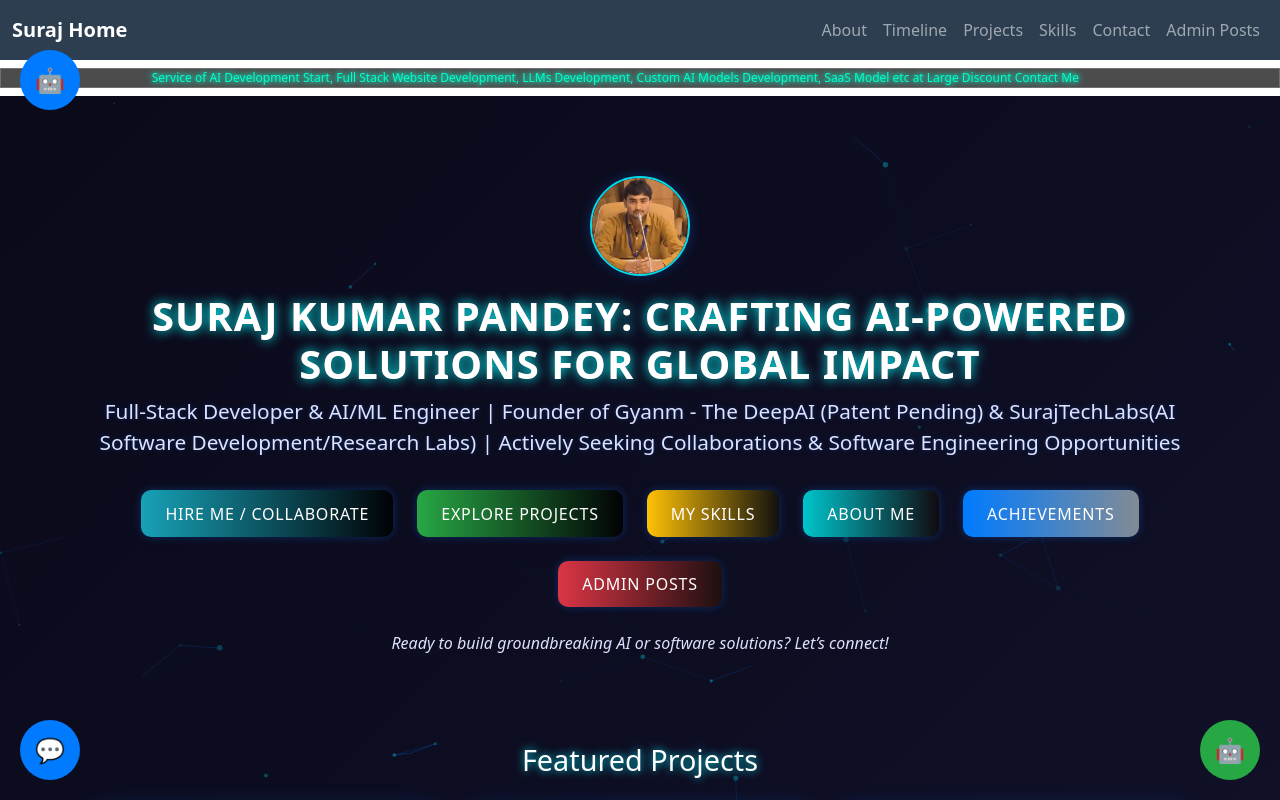
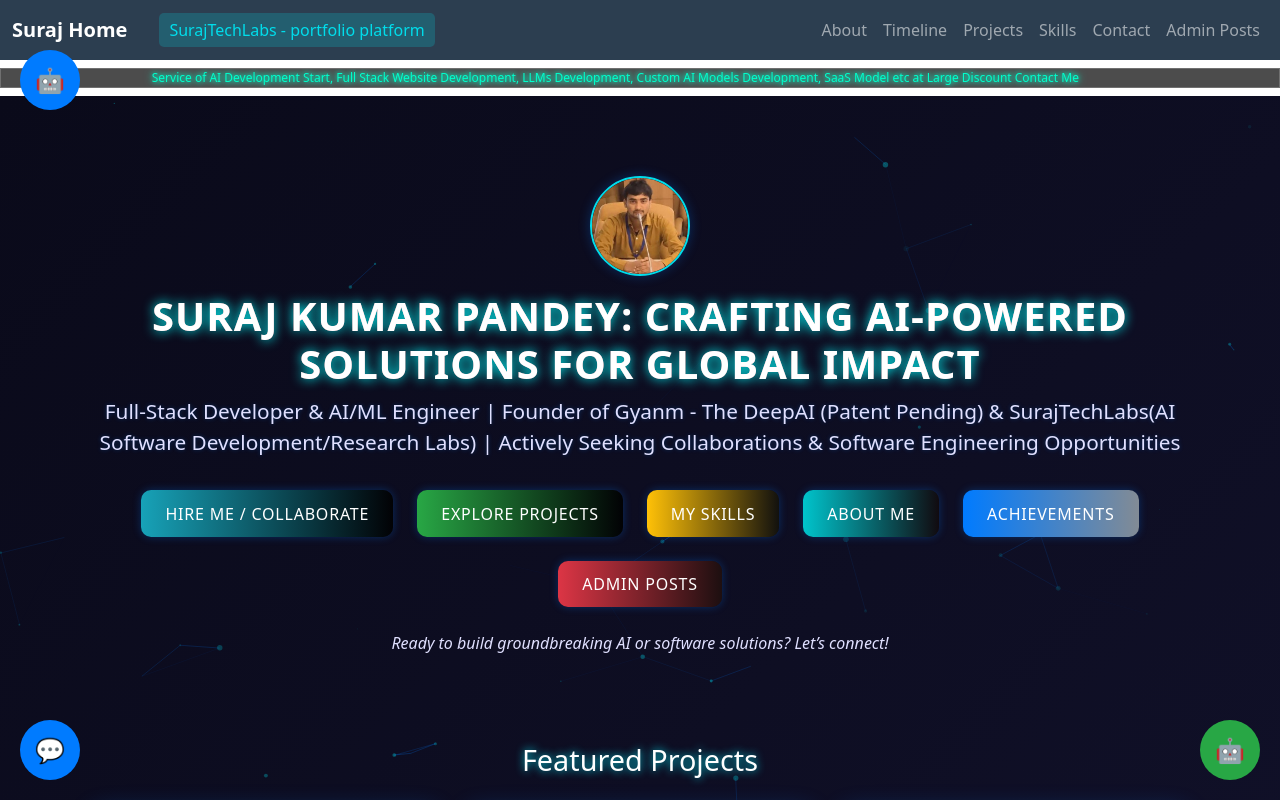
Before and after one commit to surajpandey111/suraj-portfolio, a React (Create React App) app: page / in a window 1280 px wide. Shown: the top 800 px of the page. Built offline with nearby package versions, Linux system fonts and the light colour scheme.

Commit message:
Updated for surajtechlabs, fixed details

```diff
--- a/src/App.js
+++ b/src/App.js
@@ -25,6 +25,9 @@ import React from "react";
         <nav className="navbar navbar-expand-lg navbar-dark" style={{ backgroundColor: '#2c3e50', minHeight: '60px' }}>
           <div className="container-fluid">
             <Link className="navbar-brand fw-bold" to="/">Suraj Home</Link>
+            <span className="navbar-text mx-3" style={{ color: '#00ddeb', backgroundColor: 'rgba(0, 221, 235, 0.2)', padding: '5px 10px', borderRadius: '5px' }}>
+            SurajTechLabs - portfolio platform
+          </span>
             <button className="navbar-toggler" data-bs-toggle="collapse" data-bs-target="#navbarNav">
               <span className="navbar-toggler-icon"></span>
             </button>
```
